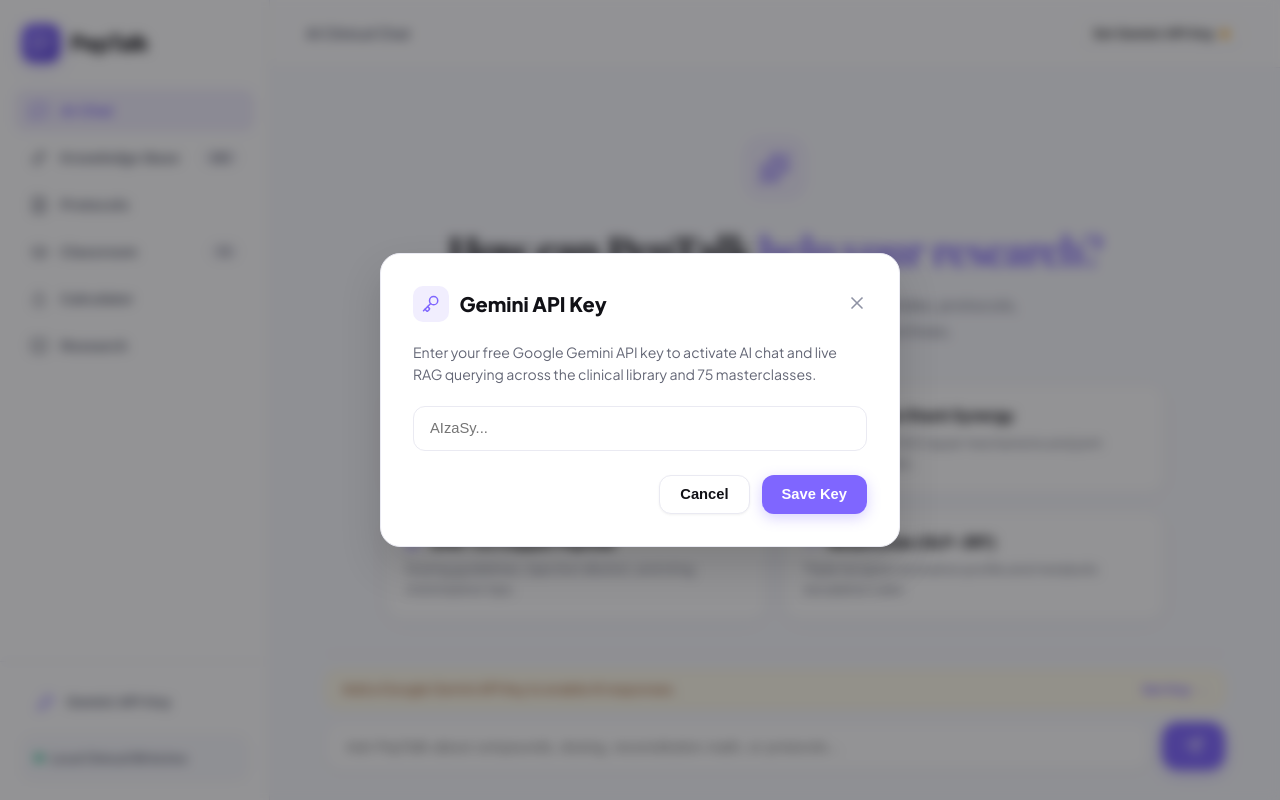
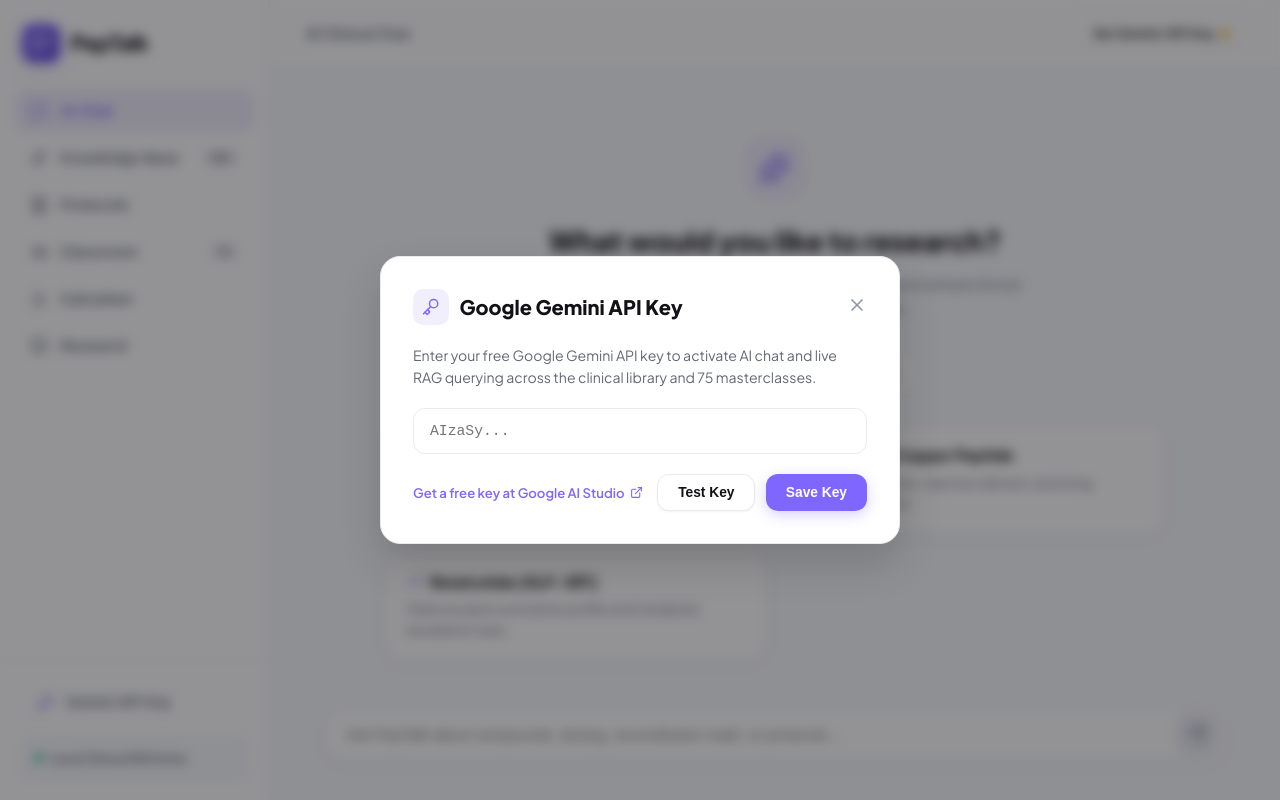
Before and after one commit to cliniclivingplus-ai/peptalk, a Next.js app: page / in a window 1280 px wide. Both pictures are taken after a click on the button "Gemini API Key". Built offline with nearby package versions, Linux system fonts and the light colour scheme; a web font is replaced by a local one.

Commit message:
Enhance Gemini API integration: add multi-model resilience, instant key verification, safety threshold adjustment, and tokenized RAG

```diff
--- a/src/app/page.tsx
+++ b/src/app/page.tsx
@@ -31,14 +31,16 @@ export default function Home() {
   const [isApiKeyOpen, setIsApiKeyOpen] = useState<boolean>(false);
 
   useEffect(() => {
-    const saved = localStorage.getItem('peptalk_gemini_api_key') || localStorage.getItem('peppal_gemini_api_key') || '';
-    if (saved) setApiKey(saved);
+    const raw = localStorage.getItem('peptalk_gemini_api_key') || localStorage.getItem('peppal_gemini_api_key') || '';
+    const cleaned = raw.trim().replace(/^['"]|['"]$/g, '');
+    if (cleaned) setApiKey(cleaned);
   }, []);
 
   const handleSaveApiKey = (key: string) => {
-    setApiKey(key);
-    localStorage.setItem('peptalk_gemini_api_key', key);
-    localStorage.setItem('peppal_gemini_api_key', key);
+    const cleaned = key.trim().replace(/^['"]|['"]$/g, '');
+    setApiKey(cleaned);
+    localStorage.setItem('peptalk_gemini_api_key', cleaned);
+    localStorage.setItem('peppal_gemini_api_key', cleaned);
   };
 
   const handleNavigate = (view: ViewMode) => {
--- a/src/components/ApiKeyModal.tsx
+++ b/src/components/ApiKeyModal.tsx
@@ -1,7 +1,7 @@
 'use client';
 
 import React, { useState } from 'react';
-import { X, Key } from 'lucide-react';
+import { X, Key, CheckCircle2, AlertTriangle, ExternalLink, Loader2 } from 'lucide-react';
 
 interface ApiKeyModalProps {
   isOpen: boolean;
@@ -17,18 +17,63 @@ export default function ApiKeyModal({
   onSave,
 }: ApiKeyModalProps) {
   const [val, setVal] = useState(apiKey);
+  const [testing, setTesting] = useState(false);
+  const [status, setStatus] = useState<{ type: 'success' | 'error'; message: string } | null>(null);
 
   if (!isOpen) return null;
 
+  const sanitizeKey = (key: string) => key.trim().replace(/^['"]|['"]$/g, '');
+
+  const handleTestKey = async () => {
+    const cleaned = sanitizeKey(val);
+    if (!cleaned) {
+      setStatus({ type: 'error', message: 'Please enter a Gemini API key first.' });
+      return;
+    }
+
+    setTesting(true);
+    setStatus(null);
+
+    try {
+      const res = await fetch(`https://generativelanguage.googleapis.com/v1beta/models?key=${cleaned}`);
+      const json = await res.json();
+
+      if (!res.ok || json.error) {
+        setStatus({
+          type: 'error',
+          message: json.error?.message || `Google rejected this key with HTTP ${res.status}`,
+        });
+      } else {
+        setStatus({
+          type: 'success',
+          message: 'API Key verified successfully! Gemini models are active.',
+        });
+      }
+    } catch (err: any) {
+      setStatus({
+        type: 'error',
+        message: `Network error verifying key: ${err.message}`,
+      });
+    } finally {
+      setTesting(false);
+    }
+  };
+
+  const handleSave = () => {
+    const cleaned = sanitizeKey(val);
+    onSave(cleaned);
+    onClose();
+  };
+
   return (
     <div className="modal-overlay" onClick={onClose}>
-      <div className="modal-content" onClick={(e) => e.stopPropagation()}>
+      <div className="modal-content" onClick={(e) => e.stopPropagation()} style={{ maxWidth: '520px' }}>
         <div style={{ display: 'flex', alignItems: 'center', justifyContent: 'space-between', marginBottom: '1.25rem' }}>
           <div style={{ display: 'flex', alignItems: 'center', gap: '0.65rem' }}>
             <div style={{ width: '36px', height: '36px', borderRadius: '10px', background: 'var(--primary-light)', display: 'flex', alignItems: 'center', justifyContent: 'center', color: 'var(--primary)' }}>
               <Key size={18} />
             </div>
-            <h2 style={{ fontSize: '1.25rem', fontWeight: 800 }}>Gemini API Key</h2>
+            <h2 style={{ fontSize: '1.25rem', fontWeight: 800 }}>Google Gemini API Key</h2>
           </div>
           <button
             onClick={onClose}
@@ -42,35 +87,90 @@ export default function ApiKeyModal({
           Enter your free Google Gemini API key to activate AI chat and live RAG querying across the clinical library and 75 masterclasses.
         </p>
 
+        <div style={{ marginBottom: '1rem' }}>
           <input
             type="password"
             value={val}
-          onChange={(e) => setVal(e.target.value)}
+            onChange={(e) => {
+              setVal(e.target.value);
+              if (status) setStatus(null);
+            }}
             placeholder="AIzaSy..."
             style={{
               width: '100%',
               padding: '0.85rem 1rem',
-            border: '1px solid var(--border)',
+              border: status?.type === 'error' ? '1px solid #EF4444' : '1px solid var(--border)',
               borderRadius: '12px',
               fontSize: '0.92rem',
-            marginBottom: '1.5rem',
               outline: 'none',
+              fontFamily: 'monospace',
             }}
           />
+        </div>
 
-        <div style={{ display: 'flex', gap: '0.75rem', justifyContent: 'flex-end' }}>
-          <button onClick={onClose} className="btn btn-outline">Cancel</button>
+        {/* Status Feedback */}
+        {status && (
+          <div style={{
+            display: 'flex',
+            alignItems: 'flex-start',
+            gap: '0.5rem',
+            padding: '0.75rem 1rem',
+            borderRadius: '10px',
+            marginBottom: '1rem',
+            fontSize: '0.84rem',
+            lineHeight: 1.5,
+            background: status.type === 'success' ? '#ECFDF5' : '#FEF2F2',
+            color: status.type === 'success' ? '#065F46' : '#991B1B',
+            border: `1px solid ${status.type === 'success' ? '#A7F3D0' : '#FECACA'}`,
+          }}>
+            {status.type === 'success' ? (
+              <CheckCircle2 size={16} style={{ color: '#059669', marginTop: '0.15rem', flexShrink: 0 }} />
+            ) : (
+              <AlertTriangle size={16} style={{ color: '#DC2626', marginTop: '0.15rem', flexShrink: 0 }} />
+            )}
+            <span>{status.message}</span>
+          </div>
+        )}
+
+        <div style={{ display: 'flex', alignItems: 'center', justifyContent: 'space-between', marginTop: '1.25rem' }}>
+          <a
+            href="https://aistudio.google.com/app/apikey"
+            target="_blank"
+            rel="noopener noreferrer"
+            style={{
+              display: 'inline-flex',
+              alignItems: 'center',
+              gap: '0.35rem',
+              fontSize: '0.82rem',
+              color: 'var(--primary)',
+              textDecoration: 'none',
+              fontWeight: 600,
+            }}
+          >
+            <span>Get a free key at Google AI Studio</span>
+            <ExternalLink size={13} />
+          </a>
+
+          <div style={{ display: 'flex', gap: '0.65rem' }}>
             <button
-            onClick={() => {
-              onSave(val.trim());
-              onClose();
-            }}
+              onClick={handleTestKey}
+              disabled={testing || !val.trim()}
+              className="btn btn-outline"
+              style={{ fontSize: '0.86rem', display: 'flex', alignItems: 'center', gap: '0.4rem' }}
+            >
+              {testing ? <Loader2 size={14} className="animate-spin" /> : null}
+              <span>{testing ? 'Verifying...' : 'Test Key'}</span>
+            </button>
+            <button
+              onClick={handleSave}
               className="btn btn-primary"
+              style={{ fontSize: '0.86rem' }}
             >
               Save Key
             </button>
           </div>
         </div>
       </div>
+    </div>
   );
 }
--- a/src/components/ChatView.tsx
+++ b/src/components/ChatView.tsx
@@ -2,7 +2,7 @@
 
 import React, { useState, useRef, useEffect } from 'react';
 import { ChatMessage, Compound, Protocol, Course } from '@/types';
-import { Send, Sparkles, Bot, User, ArrowRight, Syringe, Dna, TrendingUp, AlertTriangle } from 'lucide-react';
+import { Send, Sparkles, Bot, User, ArrowRight, Syringe, Dna, TrendingUp, AlertTriangle, Key } from 'lucide-react';
 
 interface ChatViewProps {
   apiKey: string;
@@ -13,6 +13,14 @@ interface ChatViewProps {
   initialPrompt?: string;
   onClearInitialPrompt?: () => void;
 }
+
+const COMMON_ALIASES: Record<string, string> = {
+  ozempic: 'semaglutide',
+  wegovy: 'semaglutide',
+  rybelsus: 'semaglutide',
+  mounjaro: 'tirzepatide',
+  zepbound: 'tirzepatide',
+};
 
 export default function ChatView({
   apiKey,
@@ -39,17 +47,34 @@ export default function ChatView({
     }
   }, [initialPrompt]);
 
-  // Client-side RAG search
+  // Client-side RAG search with multi-word tokenization and alias expansion
   const performRAGSearch = (query: string) => {
-    const q = query.toLowerCase();
+    const rawTokens = query.toLowerCase().split(/\s+/).filter((t) => t.length > 2);
+    const stopWords = new Set(['what', 'will', 'the', 'dose', 'dosing', 'for', 'with', 'and', 'how', 'much', 'about', 'from', 'this', 'that', 'yrs', 'old', 'dose', 'tell']);
+    const meaningfulTokens = rawTokens.filter((t) => !stopWords.has(t));
+
+    const expandedTokens = [...meaningfulTokens];
+    meaningfulTokens.forEach((t) => {
+      if (COMMON_ALIASES[t]) expandedTokens.push(COMMON_ALIASES[t]);
+    });
+
     const scoredDocs: { score: number; text: string; title: string }[] = [];
 
     // Search Compounds
     compounds.forEach((c) => {
       let score = 0;
-      if (c.name.toLowerCase().includes(q)) score += 10;
-      if (c.fullName && c.fullName.toLowerCase().includes(q)) score += 6;
-      if (c.overview && c.overview.toLowerCase().includes(q)) score += 3;
+      const cName = c.name.toLowerCase();
+      const cFull = (c.fullName || '').toLowerCase();
+      const cBody = (c.overview || c.mechanism || c.dosing || '').toLowerCase();
+
+      if (cName.includes(query.toLowerCase())) score += 20;
+
+      expandedTokens.forEach((token) => {
+        if (cName.includes(token)) score += 10;
+        else if (cFull.includes(token)) score += 6;
+        else if (cBody.includes(token)) score += 2;
+      });
+
       if (score > 0) {
         scoredDocs.push({
           score,
@@ -62,8 +87,16 @@ export default function ChatView({
     // Search Protocols
     protocols.forEach((p) => {
       let score = 0;
-      if (p.name.toLowerCase().includes(q)) score += 9;
-      if (p.instructions && p.instructions.toLowerCase().includes(q)) score += 4;
+      const pName = p.name.toLowerCase();
+      const pBody = (p.instructions || p.corePrinciple || '').toLowerCase();
+
+      if (pName.includes(query.toLowerCase())) score += 15;
+
+      expandedTokens.forEach((token) => {
+        if (pName.includes(token)) score += 8;
+        else if (pBody.includes(token)) score += 3;
+      });
+
       if (score > 0) {
         scoredDocs.push({
           score,
@@ -76,8 +109,13 @@ export default function ChatView({
     // Search Courses
     courses.forEach((c) => {
       let score = 0;
-      if (c.title.toLowerCase().includes(q)) score += 7;
-      if (c.category.toLowerCase().includes(q)) score += 3;
+      const title = (c.clean_title || c.title || '').toLowerCase();
+      if (title.includes(query.toLowerCase())) score += 10;
+
+      expandedTokens.forEach((token) => {
+        if (title.includes(token)) score += 5;
+      });
+
       if (score > 0) {
         scoredDocs.push({
           score,
@@ -106,7 +144,9 @@ export default function ChatView({
     setInput('');
     setIsLoading(true);
 
-    if (!apiKey) {
+    const cleanKey = apiKey.trim().replace(/^['"]|['"]$/g, '');
+
+    if (!cleanKey) {
       setTimeout(() => {
         setMessages((prev) => [
           ...prev,
@@ -114,7 +154,7 @@ export default function ChatView({
             id: 'msg_' + Date.now(),
             role: 'assistant',
             content:
-              'A Google Gemini API key is required to answer clinical inquiries with the AI model. Click the button below to add your free Gemini API key.',
+              'A Google Gemini API key is required to query the clinical peptide intelligence assistant. Click the button below to add or verify your free Gemini API key.',
             timestamp: new Date().toLocaleTimeString([], { hour: '2-digit', minute: '2-digit' }),
           },
         ]);
@@ -127,14 +167,24 @@ export default function ChatView({
       const relevantDocs = performRAGSearch(text);
       const contextStr = relevantDocs.map((d) => `### Source: ${d.title}\n${d.text}`).join('\n\n');
 
-      const systemPrompt = `You are PepTalk, a high-precision clinical peptide intelligence assistant.
-Answer the user's question accurately using the clinical knowledge base provided below. Always format responses clearly with markdown headings, bullet points, and clinical clarity. Maintain strict educational orientation.
+      const systemPrompt = `You are PepTalk, a high-precision educational clinical peptide and pharmacology intelligence assistant.
+Answer the user's question accurately using clinical pharmacology literature, published clinical trials, and the PepTalk knowledge base provided below.
+Provide clear clinical pharmacology explanations, published titration schedules (e.g. for GLP-1 receptor agonists like Semaglutide/Ozempic or Tirzepatide, cite standard clinical literature protocols: starting at 0.25 mg subcutaneously once weekly for 4 weeks to assess GI tolerability, escalating to 0.5 mg weekly, with maintenance increments up to 1.0 mg or 2.0 mg as documented in prescribing references), reconstitution math, and safety monitoring markers.
+Maintain strict educational orientation and note that all dosing is educational reference derived from published clinical literature.
+Format responses cleanly using markdown headings, bullet points, and clinical clarity.
 
 RELEVANT CLINICAL SOURCES:
-${contextStr || 'No direct matching source found in database. Answer with standard clinical peptide literature knowledge.'}`;
+${contextStr || 'No direct matching source found in database. Answer with standard clinical peptide and pharmacology literature knowledge.'}`;
 
+      // Resilience strategy: try current Gemini models
+      const modelsToTry = ['gemini-2.0-flash', 'gemini-1.5-flash', 'gemini-1.5-flash-latest'];
+      let lastError = '';
+      let reply = '';
+
+      for (const model of modelsToTry) {
+        try {
           const res = await fetch(
-        `https://generativelanguage.googleapis.com/v1beta/models/gemini-1.5-flash:generateContent?key=${apiKey}`,
+            `https://generativelanguage.googleapis.com/v1beta/models/${model}:generateContent?key=${cleanKey}`,
             {
               method: 'POST',
               headers: { 'Content-Type': 'application/json' },
@@ -145,18 +195,61 @@ ${contextStr || 'No direct matching source found in database. Answer with standa
                     parts: [{ text: `${systemPrompt}\n\nUSER QUESTION:\n${text}` }],
                   },
                 ],
+                safetySettings: [
+                  { category: 'HARM_CATEGORY_HARASSMENT', threshold: 'BLOCK_ONLY_HIGH' },
+                  { category: 'HARM_CATEGORY_HATE_SPEECH', threshold: 'BLOCK_ONLY_HIGH' },
+                  { category: 'HARM_CATEGORY_SEXUALLY_EXPLICIT', threshold: 'BLOCK_ONLY_HIGH' },
+                  { category: 'HARM_CATEGORY_DANGEROUS_CONTENT', threshold: 'BLOCK_ONLY_HIGH' },
+                ],
                 generationConfig: {
                   temperature: 0.2,
-              maxOutputTokens: 1200,
+                  maxOutputTokens: 1500,
                 },
               }),
             }
           );
 
           const json = await res.json();
-      const reply =
-        json.candidates?.[0]?.content?.parts?.[0]?.text ||
-        'I was unable to generate an answer at this time. Please try again.';
+
+          if (!res.ok || json.error) {
+            const errMsg = json.error?.message || `HTTP ${res.status}`;
+            if (
+              json.error?.status === 'INVALID_ARGUMENT' ||
+              errMsg.toLowerCase().includes('api key not valid') ||
+              errMsg.toLowerCase().includes('api_key_invalid')
+            ) {
+              lastError = `Google Gemini Error: The provided API key is invalid or unrecognized (${errMsg}). Please click "Gemini API Key" in the menu to verify your key or obtain a free key at https://aistudio.google.com/app/apikey.`;
+              break;
+            }
+            if (json.error?.status === 'RESOURCE_EXHAUSTED' || res.status === 429) {
+              lastError = `Google Gemini Rate Limit: Free tier quota exceeded (${errMsg}). Please wait a minute and try again.`;
+              continue;
+            }
+            lastError = `Google Gemini Error (${model}): ${errMsg}`;
+            continue;
+          }
+
+          if (
+            json.candidates?.[0]?.finishReason === 'SAFETY' ||
+            json.promptFeedback?.blockReason === 'SAFETY'
+          ) {
+            lastError = `Google AI safety filter flagged this query as potential personal prescribing advice. Please ask in general educational terms, such as "What is the standard clinical trial titration schedule for Semaglutide/Ozempic?".`;
+            continue;
+          }
+
+          const candidateText = json.candidates?.[0]?.content?.parts?.[0]?.text;
+          if (candidateText) {
+            reply = candidateText;
+            break;
+          }
+        } catch (fetchErr: any) {
+          lastError = `Network connection error: ${fetchErr.message || 'Unable to reach Google Gemini API'}`;
+        }
+      }
+
+      if (!reply) {
+        reply = lastError || 'Unable to generate an answer at this time. Please check your Gemini API key and network connection.';
+      }
 
       setMessages((prev) => [
         ...prev,
@@ -190,39 +283,34 @@ ${contextStr || 'No direct matching source found in database. Answer with standa
           <div style={{ width: '64px', height: '64px', borderRadius: '20px', background: 'var(--primary-light)', display: 'flex', alignItems: 'center', justifyContent: 'center', color: 'var(--primary)', marginBottom: '1.25rem' }}>
             <Sparkles size={32} />
           </div>
-          <h1 className="editorial-title" style={{ fontSize: '2.5rem', marginBottom: '0.75rem' }}>
-            How can PepTalk <span style={{ color: 'var(--primary)' }}>help your research?</span>
-          </h1>
-          <p style={{ color: 'var(--text-secondary)', fontSize: '1rem', maxWidth: '580px', lineHeight: 1.6, marginBottom: '2.5rem' }}>
-            Evidence-based clinical intelligence across peptides, protocols, reconstitution ratios, and masterclass archives.
+          <h2 style={{ fontSize: '1.75rem', fontWeight: 800, marginBottom: '0.65rem' }}>
+            What would you like to research?
+          </h2>
+          <p style={{ color: 'var(--text-secondary)', maxWidth: '540px', fontSize: '0.94rem', lineHeight: 1.6, marginBottom: '2rem' }}>
+            Search across 690 monographs, 75 masterclasses, and vetted clinical protocols with AI-powered synthesis.
           </p>
 
-          <div style={{ display: 'grid', gridTemplateColumns: 'repeat(auto-fit, minmax(280px, 1fr))', gap: '1rem', width: '100%', maxWidth: '780px' }}>
+          {!apiKey && (
+            <div style={{ marginBottom: '2rem' }}>
+              <button onClick={onOpenApiKey} className="btn btn-outline" style={{ display: 'flex', alignItems: 'center', gap: '0.5rem', background: '#FFFFFF' }}>
+                <Key size={16} />
+                <span>Configure Free Gemini API Key</span>
+              </button>
+            </div>
+          )}
+
+          <div style={{ display: 'grid', gridTemplateColumns: 'repeat(auto-fit, minmax(260px, 1fr))', gap: '1rem', width: '100%', maxWidth: '780px' }}>
             <div
               className="compound-item-card"
               style={{ padding: '1.25rem', textAlign: 'left' }}
-              onClick={() => handleSendPrompt('How much BAC water for Tirzepatide (10mg)? Provide reconstitution math, syringe tick draw table, and titration schedule.')}
+              onClick={() => handleSendPrompt('What is the standard clinical titration schedule and administration protocol for Semaglutide (Ozempic)?')}
             >
               <div style={{ display: 'flex', alignItems: 'center', gap: '0.5rem', fontWeight: 800, color: 'var(--text-main)', fontSize: '0.95rem' }}>
                 <Syringe size={16} style={{ color: 'var(--primary)' }} />
-                <span>Tirzepatide BAC & Dosing</span>
+                <span>Semaglutide / Ozempic</span>
               </div>
               <p style={{ fontSize: '0.84rem', color: 'var(--text-secondary)', marginTop: '0.35rem' }}>
-                Reconstitution volumes, syringe units, and 4-step titration ladder.
-              </p>
-            </div>
-
-            <div
-              className="compound-item-card"
-              style={{ padding: '1.25rem', textAlign: 'left' }}
-              onClick={() => handleSendPrompt('Explain the tissue repair synergy and dosing protocol for the BPC-157 and TB-500 Wolverine stack.')}
-            >
-              <div style={{ display: 'flex', alignItems: 'center', gap: '0.5rem', fontWeight: 800, color: 'var(--text-main)', fontSize: '0.95rem' }}>
-                <Dna size={16} style={{ color: 'var(--primary)' }} />
-                <span>Wolverine Stack Synergy</span>
-              </div>
-              <p style={{ fontSize: '0.84rem', color: 'var(--text-secondary)', marginTop: '0.35rem' }}>
-                BPC-157 + TB-500 repair mechanisms and joint healing timelines.
+                Standard clinical trial titration schedule, GI tolerance rules, and dosing steps.
               </p>
             </div>
 
@@ -308,12 +396,12 @@ ${contextStr || 'No direct matching source found in database. Answer with standa
 
           {isLoading && (
             <div style={{ display: 'flex', gap: '1rem', alignItems: 'center' }}>
-              <div style={{ width: '36px', height: '36px', borderRadius: '10px', background: 'var(--primary-light)', color: 'var(--primary)', display: 'flex', alignItems: 'center', justifyContent: 'center' }}>
+              <div style={{ width: '36px', height: '36px', borderRadius: '10px', background: 'var(--primary-light)', color: 'var(--primary)', display: 'flex', alignItems: 'center', justifyContent: 'center', flexShrink: 0 }}>
                 <Bot size={18} />
               </div>
-              <div style={{ background: '#FFFFFF', padding: '0.85rem 1.25rem', borderRadius: '16px', border: '1px solid var(--border)', color: 'var(--text-secondary)', fontSize: '0.88rem', display: 'flex', alignItems: 'center', gap: '0.5rem' }}>
-                <span className="status-pill-dot" style={{ display: 'inline-block', width: '8px', height: '8px', borderRadius: '50%', background: 'var(--primary)' }}></span>
-                <span>Consulting clinical peptide database...</span>
+              <div style={{ background: '#FFFFFF', padding: '0.85rem 1.25rem', borderRadius: '16px', border: '1px solid var(--border)', display: 'flex', alignItems: 'center', gap: '0.5rem' }}>
+                <span className="animate-pulse" style={{ width: '8px', height: '8px', borderRadius: '50%', background: 'var(--primary)' }} />
+                <span style={{ fontSize: '0.88rem', color: 'var(--text-secondary)' }}>Consulting clinical monograph library...</span>
               </div>
             </div>
           )}
@@ -321,48 +409,52 @@ ${contextStr || 'No direct matching source found in database. Answer with standa
         </div>
       )}
 
-      {/* Input row */}
-      <div style={{ marginTop: 'auto', paddingTop: '1rem', borderTop: '1px solid var(--border)' }}>
-        {!apiKey && (
-          <div style={{ padding: '0.55rem 1rem', background: '#FFFBEB', border: '1px solid #FEF3C7', borderRadius: '12px', fontSize: '0.84rem', color: '#92400E', marginBottom: '0.75rem', display: 'flex', alignItems: 'center', justifyContent: 'space-between' }}>
-            <span>Add a Google Gemini API Key to enable AI responses.</span>
-            <button onClick={onOpenApiKey} style={{ color: 'var(--primary)', fontWeight: 700, background: 'none', border: 'none', cursor: 'pointer' }}>Set Key →</button>
-          </div>
-        )}
-
-        <form
-          onSubmit={(e) => {
-            e.preventDefault();
-            handleSendPrompt(input);
-          }}
-          style={{ display: 'flex', gap: '0.75rem', alignItems: 'center' }}
-        >
+      {/* Input Form */}
+      <form onSubmit={(e) => { e.preventDefault(); handleSendPrompt(input); }} style={{ padding: '1rem 0' }}>
+        <div style={{ display: 'flex', gap: '0.75rem', position: 'relative' }}>
           <input
             type="text"
             value={input}
             onChange={(e) => setInput(e.target.value)}
             placeholder="Ask PepTalk about compounds, dosing, reconstitution math, or protocols..."
+            disabled={isLoading}
             style={{
               flex: 1,
-              padding: '0.95rem 1.25rem',
+              padding: '1rem 1.25rem',
+              paddingRight: '3.5rem',
               borderRadius: '16px',
               border: '1px solid var(--border)',
+              outline: 'none',
+              fontSize: '0.94rem',
               background: '#FFFFFF',
-              fontSize: '0.94rem',
-              outline: 'none',
-              boxShadow: 'var(--shadow-sm)',
+              boxShadow: 'var(--shadow-card)',
             }}
           />
           <button
             type="submit"
-            disabled={!input.trim() || isLoading}
-            className="btn btn-primary"
-            style={{ borderRadius: '16px', padding: '0.95rem 1.4rem' }}
+            disabled={isLoading || !input.trim()}
+            style={{
+              position: 'absolute',
+              right: '8px',
+              top: '50%',
+              transform: 'translateY(-50%)',
+              width: '40px',
+              height: '40px',
+              borderRadius: '12px',
+              background: input.trim() ? 'var(--primary)' : '#EAEAF2',
+              color: input.trim() ? '#FFFFFF' : 'var(--text-muted)',
+              border: 'none',
+              display: 'flex',
+              alignItems: 'center',
+              justifyContent: 'center',
+              cursor: input.trim() ? 'pointer' : 'default',
+              transition: 'all 0.2s ease',
+            }}
           >
             <Send size={18} />
           </button>
+        </div>
       </form>
-      </div>
     </div>
   );
 }
```
Lines whose indentation alone changed are shown as unchanged.
